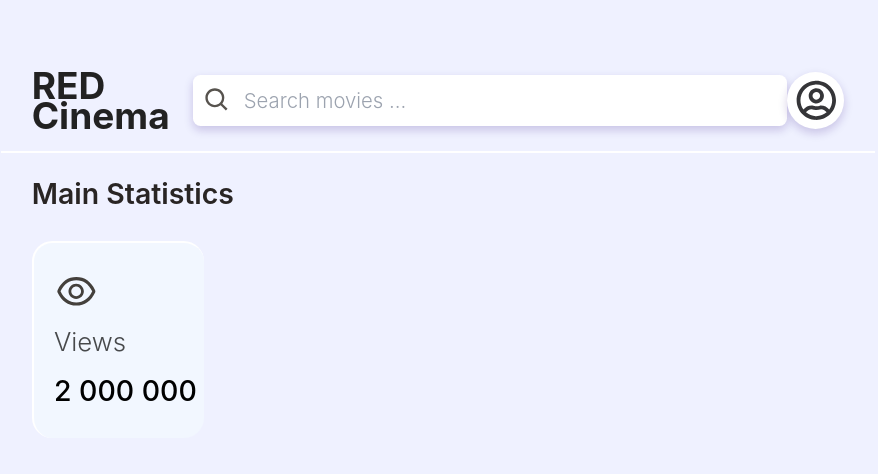
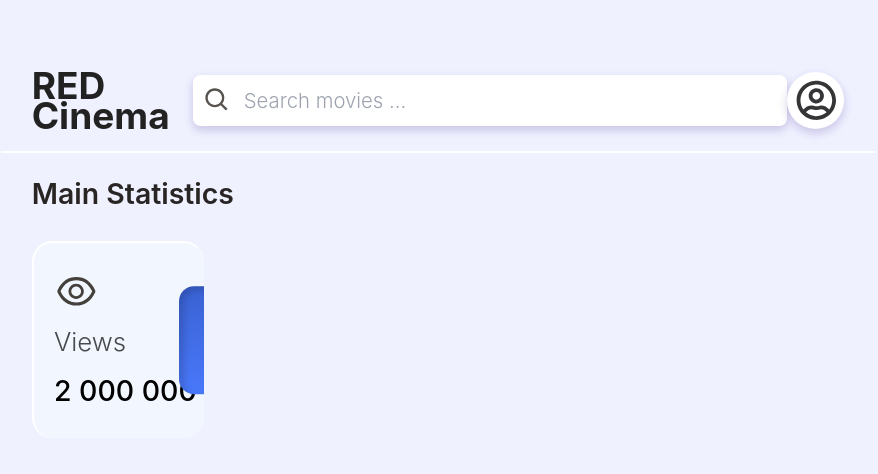
Before and after one commit to RuslanMirets/dashboard, a Next.js app in the folder client/: page /dashboard in a window 1280 px wide. Shown: the top 474 px of the page, without its empty margins (202-1080 px from the left). Built offline with nearby package versions, Linux system fonts and the light colour scheme.

Commit message:
Стилизация stat item [CLIENT]

```diff
--- a/client/app/components/screens/dashboard/main/main-statistics/MainStatistics.tsx
+++ b/client/app/components/screens/dashboard/main/main-statistics/MainStatistics.tsx
@@ -9,7 +9,12 @@ const MainStatistics: FC = () => {
 			<Heading>Main Statistics</Heading>
 			<div className='grid grid-cols-4 gap-8'>
 				<StatisticItem
-					item={{ name: 'Views', value: 2000000, Icon: AiOutlineEye }}
+					item={{
+						name: 'Views',
+						value: 2000000,
+						Icon: AiOutlineEye,
+						color: 'blue',
+					}}
 				/>
 			</div>
 		</div>
--- a/client/app/components/ui/statistic-item/StatisticItem.module.scss
+++ b/client/app/components/ui/statistic-item/StatisticItem.module.scss
@@ -5,15 +5,34 @@
 	border-left: 2px solid #ffffff;
 
 	&::before {
-		@apply absolute w-full h-full rounded-2xl -bottom-1 left-0 transition-all;
+		@apply absolute w-full h-full rounded-2xl -bottom-1 left-0;
 		content: '';
 		background-color: #b7c5f3;
 		z-index: -1;
 		box-shadow: 0 10px 20px rgba(37, 12, 171, 0.3);
 	}
 
-	&:hover::before {
-		@apply bottom-0;
+	&.blue::after {
+		background-image: linear-gradient(to top, #4978fa, #3a62d3);
+	}
+	&.light-blue::after {
+		background-image: linear-gradient(to top, #65caef, #4ca6c4);
+	}
+	&.purple::after {
+		background-image: linear-gradient(to top, #746fd6, #5d58b4);
+	}
+	&.green::after {
+		background-image: linear-gradient(to top, #00d098, #00a97b);
+	}
+
+	&::after {
+		@apply absolute w-5 rounded-tl-xl rounded-bl-xl -bottom-1 right-0;
+		content: '';
+		height: 5.3rem;
+		z-index: 1;
+		box-shadow: inset 5px 4px 7px rgba(0, 0, 0, 0.15);
+		top: 50%;
+		transform: translateY(-50%);
 	}
 
 	.icon {
--- a/client/app/components/ui/statistic-item/StatisticItem.tsx
+++ b/client/app/components/ui/statistic-item/StatisticItem.tsx
@@ -1,10 +1,11 @@
+import cn from 'classnames';
 import { FC } from 'react';
 import styles from './StatisticItem.module.scss';
 import { IStatisticItem } from './statistic-item.interface';
 
 const StatisticItem: FC<{ item: IStatisticItem }> = ({ item }) => {
 	return (
-		<div className={styles.item}>
+		<div className={cn(styles.item, styles[item.color])}>
 			<div className={styles.icon}>
 				<item.Icon />
 			</div>
--- a/client/app/components/ui/statistic-item/statistic-item.interface.ts
+++ b/client/app/components/ui/statistic-item/statistic-item.interface.ts
@@ -4,4 +4,5 @@ export interface IStatisticItem {
 	name: string;
 	value: number;
 	Icon: IconType;
+	color: 'blue' | 'light-blue' | 'purple' | 'green';
 }
```
